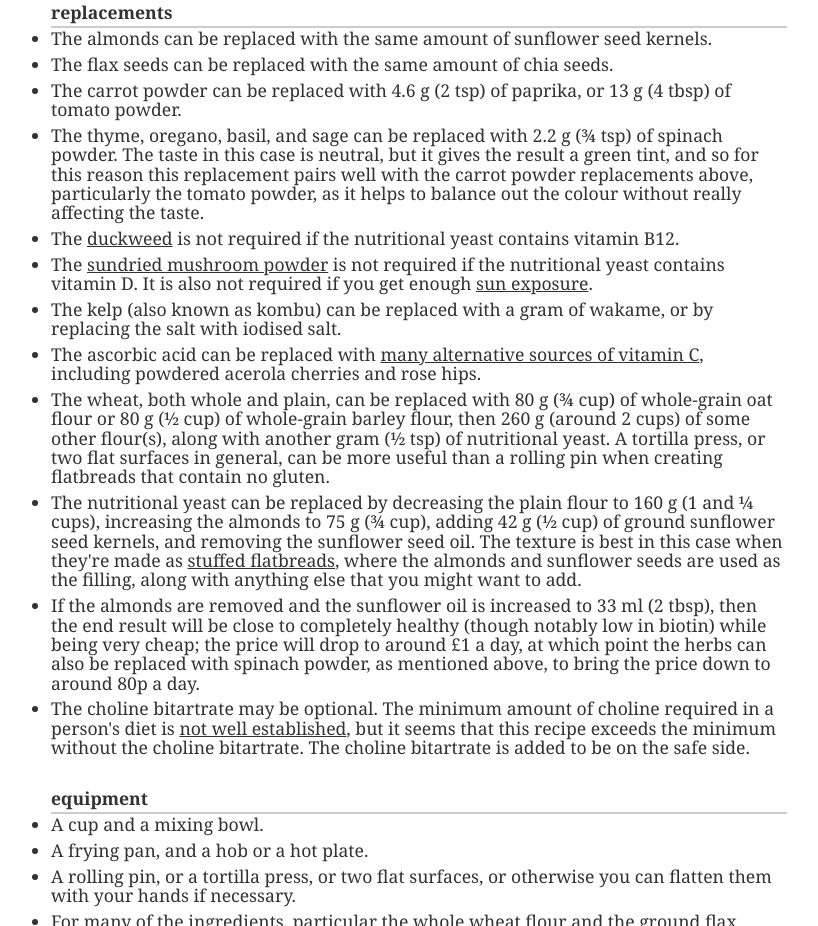
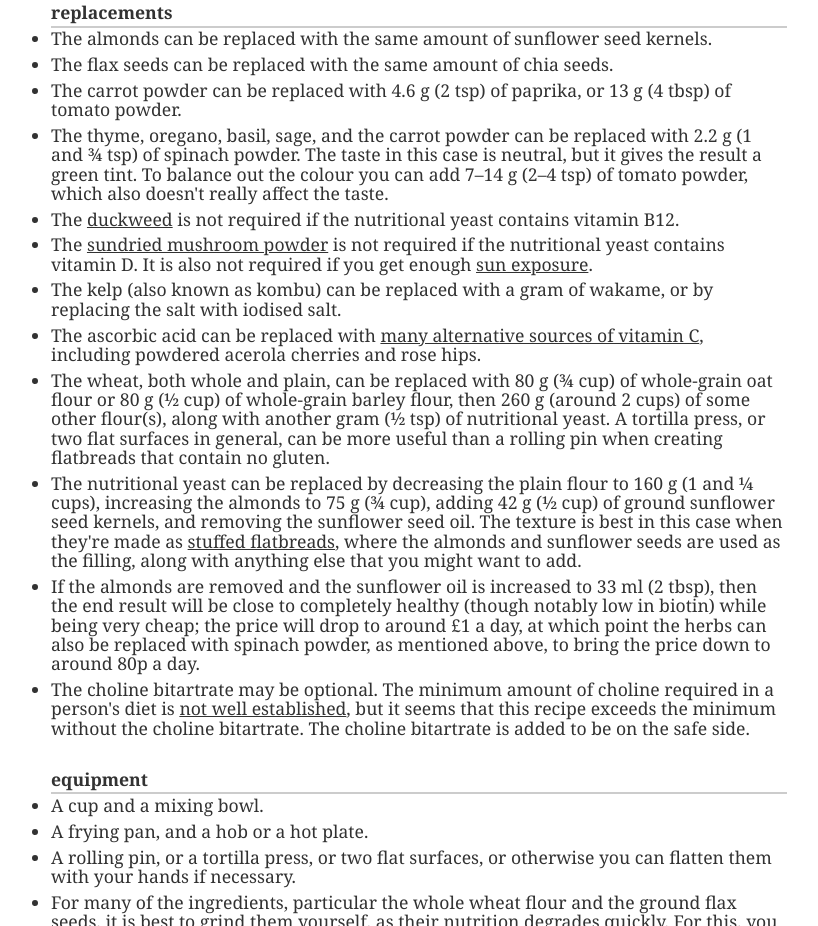
Before and after one commit to lembasbakery/lembasbakery.github.io, a website built with Parcel: page index.html in a window 1280 px wide. Shown: the part 959-1885 px from the top of the page, without its empty margins (221-1039 px from the left). Built offline with nearby package versions, Linux system fonts and the light colour scheme.

Commit message:
updated the spinach powder replacement

```diff
--- a/index.html
+++ b/index.html
@@ -1215,13 +1215,11 @@ p.hint {
 			</li>
 
 			<li>
-				The thyme, oregano, basil, and sage can be replaced with
-				2.2 g (&frac34; tsp) of spinach powder. The taste in this
-				case is neutral, but it gives the result a green tint, and
-				so for this reason this replacement pairs well with the carrot
-				powder replacements above, particularly the tomato powder,
-				as it helps to balance out the colour without really
-				affecting the taste.
+				The thyme, oregano, basil, sage, and the carrot powder can be
+				replaced with 2.2 g (1 and &frac34; tsp) of spinach powder. The
+				taste in this case is neutral, but it gives the result a green tint.
+				To balance out the colour you can add 7&ndash;14 g (2&ndash;4
+				tsp) of tomato powder, which also doesn't really affect the taste.
 			</li>
 
 			<li>
```
Also changed, not shown: src/index.html (+5 -7 lines).
